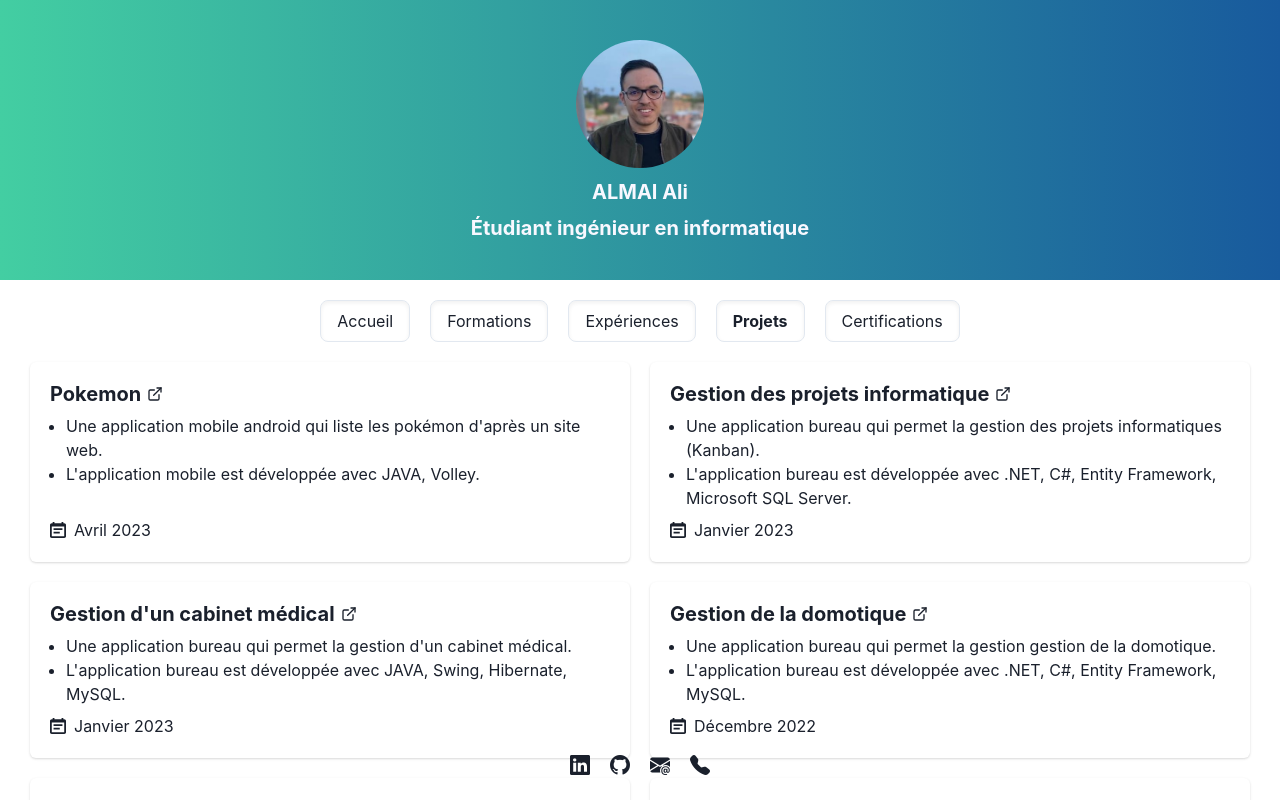
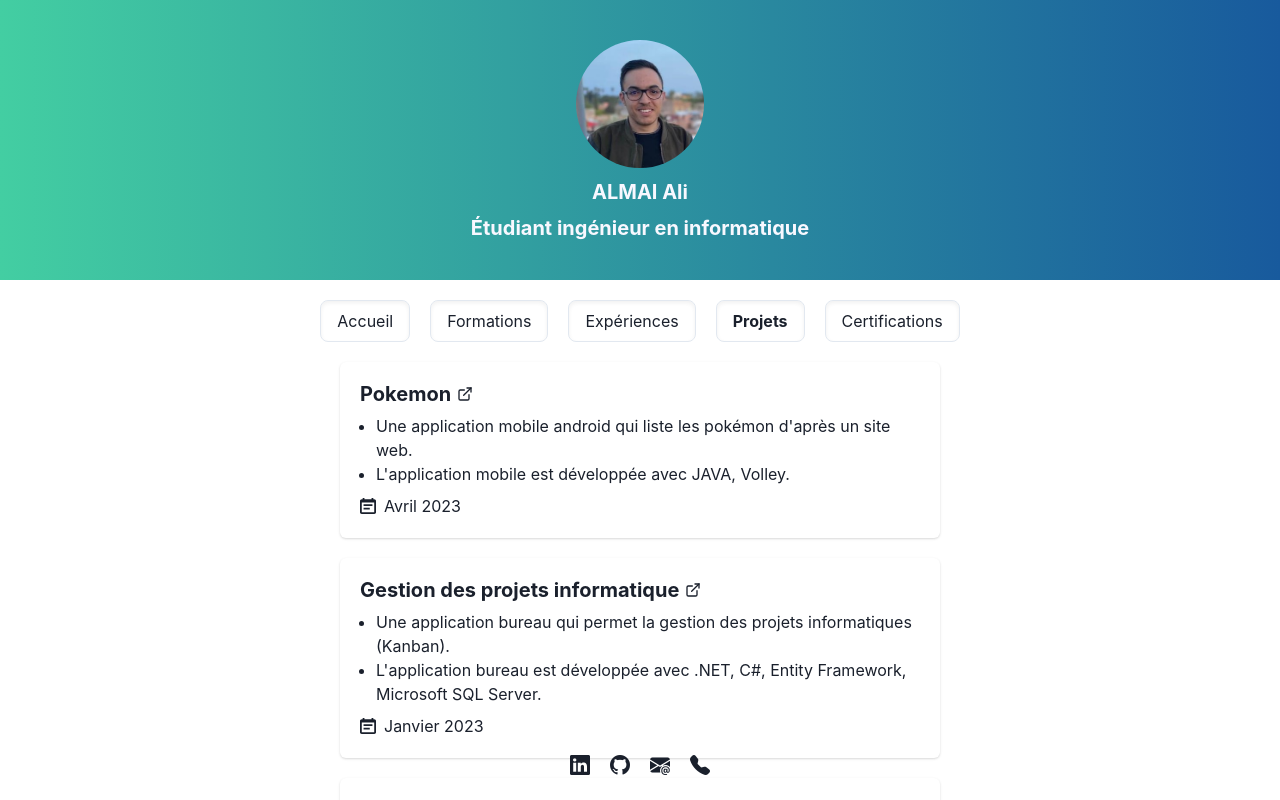
Before and after one commit to voidnowhere/portfolio, a React (Vite) app: page /projets in a window 1280 px wide. Shown: the top 800 px of the page. Built offline with nearby package versions, Linux system fonts and the light colour scheme.

Commit message:
fixed date parsing error & styling

```diff
--- a/src/components/AcademicCareer.jsx
+++ b/src/components/AcademicCareer.jsx
@@ -36,7 +36,7 @@ function AcademicCareer() {
             <Header/>
             <Flex flexDirection="column" alignItems="center" gap={5} mb={16}>
                 {careers.map((career, index) => (
-                    <Card key={index} mx={10} w={{sm: "450px", md: "600px"}}>
+                    <Card key={index} mx={5} w={{sm: "450px", md: "600px"}}>
                         <CardHeader pb={1}>
                             <Heading size="md">{career.status}</Heading>
                         </CardHeader>
--- a/src/components/Certifications.jsx
+++ b/src/components/Certifications.jsx
@@ -30,7 +30,7 @@ function Certifications() {
             credentialID: "GLV65EUFVNZZ",
             credentialURL: "https://www.coursera.org/account/accomplishments/certificate/GLV65EUFVNZZ",
             image: courseraGLV65EUFVNZZ,
-            issueDate: new Date("January 2023"),
+            issueDate: new Date("2023-01"),
             width: 350,
             height: 250,
         },
@@ -40,7 +40,7 @@ function Certifications() {
             credentialID: "PTMQZJ45VEYM",
             credentialURL: "https://www.coursera.org/account/accomplishments/certificate/PTMQZJ45VEYM",
             image: courseraPTMQZJ45VEYM,
-            issueDate: new Date("February 2023"),
+            issueDate: new Date("2023-02"),
             width: 350,
             height: 250,
         },
@@ -50,7 +50,7 @@ function Certifications() {
             credentialID: "7WKEB6EAUKGL",
             credentialURL: "https://www.coursera.org/account/accomplishments/certificate/7WKEB6EAUKGL",
             image: coursera7WKEB6EAUKGL,
-            issueDate: new Date("January 2023"),
+            issueDate: new Date("2023-01"),
             width: 350,
             height: 250,
         },
@@ -60,7 +60,7 @@ function Certifications() {
             credentialID: "SRF9Q3GGE9RK",
             credentialURL: "https://www.coursera.org/account/accomplishments/specialization/certificate/SRF9Q3GGE9RK",
             image: courseraSRF9Q3GGE9RK,
-            issueDate: new Date("March 2023"),
+            issueDate: new Date("2023-03"),
             width: 350,
             height: 250,
         },
@@ -70,7 +70,7 @@ function Certifications() {
             credentialID: "C9B91866",
             credentialURL: "https://brightcoding.dev/certificate/ali-almai/C9B91866",
             image: laravelC9B91866,
-            issueDate: new Date("February 2023"),
+            issueDate: new Date("2023-02"),
             width: 200,
             height: 250,
         },
@@ -80,7 +80,7 @@ function Certifications() {
             credentialID: "JV688FZV4HLS",
             image: courseraJV688FZV4HLS,
             credentialURL: "https://www.coursera.org/account/accomplishments/certificate/JV688FZV4HLS",
-            issueDate: new Date("May 2022"),
+            issueDate: new Date("2022-05"),
             width: 350,
             height: 250,
         },
@@ -90,7 +90,7 @@ function Certifications() {
             credentialID: "W8MUGZSEBQUQ",
             credentialURL: "https://www.coursera.org/account/accomplishments/certificate/W8MUGZSEBQUQ",
             image: courseraW8MUGZSEBQUQ,
-            issueDate: new Date("May 2022"),
+            issueDate: new Date("2022-05"),
             width: 350,
             height: 250,
         },
--- a/src/components/Experiences.jsx
+++ b/src/components/Experiences.jsx
@@ -33,7 +33,7 @@ function Experiences() {
             <Header/>
             <Flex flexDirection="column" alignItems="center" gap={5} mb={16}>
                 {experiences.map((experience, index) => (
-                    <Card key={index} mx={10} w={{sm: "450px", md: "600px"}}>
+                    <Card key={index} mx={5} w={{sm: "450px", md: "600px"}}>
                         <CardHeader pb={1}>
                             <Flex alignItems="center">
                                 <Heading size="md">
--- a/src/components/Home.jsx
+++ b/src/components/Home.jsx
@@ -7,7 +7,7 @@ function Home() {
         <>
             <Header/>
             <Center>
-                <Card mx={10} w={{sm: "450px", md: "600px"}} mb={16}>
+                <Card mx={5} w={{sm: "450px", md: "600px"}} mb={16}>
                     <CardBody>
                         <Text align="justify">
                             Je vise à être un ingénieur en informatique et réseau option MIAGE (méthodes informatiques
--- a/src/components/Projects.jsx
+++ b/src/components/Projects.jsx
@@ -11,56 +11,56 @@ function Projects() {
             description: "Une application bureau qui permet la gestion gestion de la domotique.",
             technology: "L'application bureau est développée avec .NET, C#, Entity Framework, MySQL.",
             url: "https://github.com/voidnowhere/HomeAutomation",
-            date: new Date("Dec 2022"),
+            date: new Date("2022-12"),
         },
         {
             name: "Gestion des projets informatique",
             description: "Une application bureau qui permet la gestion des projets informatiques (Kanban).",
             technology: "L'application bureau est développée avec .NET, C#, Entity Framework, Microsoft SQL Server.",
             url: "https://github.com/voidnowhere/ProjectsManagement",
-            date: new Date("Jan 2023"),
+            date: new Date("2023-01"),
         },
         {
             name: "Gestion d'un cabinet médical",
             description: "Une application bureau qui permet la gestion d'un cabinet médical.",
             technology: "L'application bureau est développée avec JAVA, Swing, Hibernate, MySQL.",
             url: "https://github.com/voidnowhere/MedicalOfficeManagement",
-            date: new Date("Jan 2023"),
+            date: new Date("2023-01"),
         },
         {
             name: "Gestion d'une bibliothèque.",
             description: "Une application bureau qui permet la gestion d'une bibliothèque.",
             technology: "L'application bureau est développée avec .NET, C#, Entity Framework, MySQL.",
             url: "https://github.com/voidnowhere/LibraryManagement",
-            date: new Date("Dec 2022"),
+            date: new Date("2022-12"),
         },
         {
             name: "Pokemon",
             description: "Une application mobile android qui liste les pokémon d'après un site web.",
             technology: "L'application mobile est développée avec JAVA, Volley.",
             url: "https://github.com/voidnowhere/PokemonAndroidAPP",
-            date: new Date("April 2023"),
+            date: new Date("2023-04"),
         },
         {
             name: "Gestion des services touristiques divers",
             description: "Une application web pour la gestion des services touristiques divers.",
             technology: "L'application web est développée avec Laravel, MySQL, Tailwind CSS.",
             url: null,
-            date: new Date("2022"),
+            date: new Date("2022-10"),
         },
         {
             name: "Location des voitures sportives",
             description: "Une application web qui permet la location des voitures sportives.",
             technology: "L'application web est développée avec Django, PostgreSQL, Bootstrap.",
             url: null,
-            date: new Date("2022"),
+            date: new Date("2022-06"),
         },
         {
             name: "Gestion des tickets pour réparation de gadgets électroniques",
             description: "Une application bureau qui permet la gestion des tickets clients pour les demandes de réparation de gadgets électroniques.",
             technology: "L'application bureau est développée avec .NET Framework, C#, Microsoft SQL Server.",
             url: null,
-            date: new Date("2021"),
+            date: new Date("2021-06"),
         },
     ]
 
@@ -71,7 +71,7 @@ function Projects() {
                 {projects
                     .sort((p1, p2) => p2.date - p1.date)
                     .map((project, index) => (
-                        <Card key={index} w={{sm: "450px", md: "600px"}}>
+                        <Card key={index} mx={5} w={{sm: "450px", md: "600px"}}>
                             <CardHeader pb={1}>
                                 <Flex alignItems="center" gap={1} cursor={(project.url) ? "pointer" : "default"}
                                       onClick={() => (project.url) ? window.open(project.url, "_blank") : null}>
```
